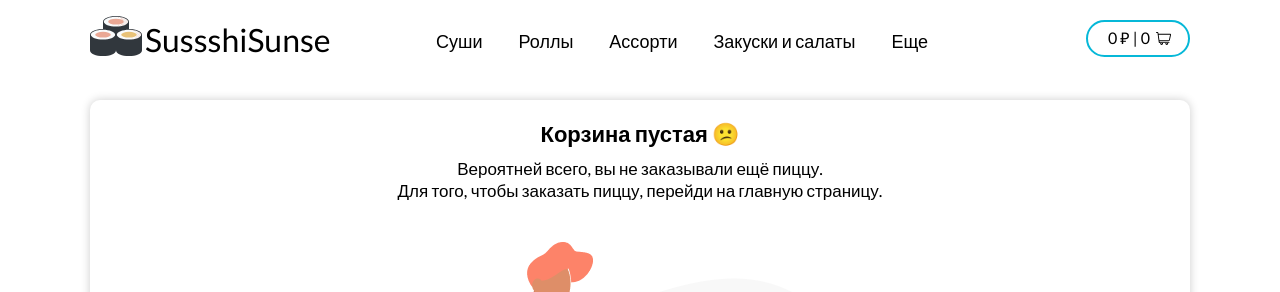
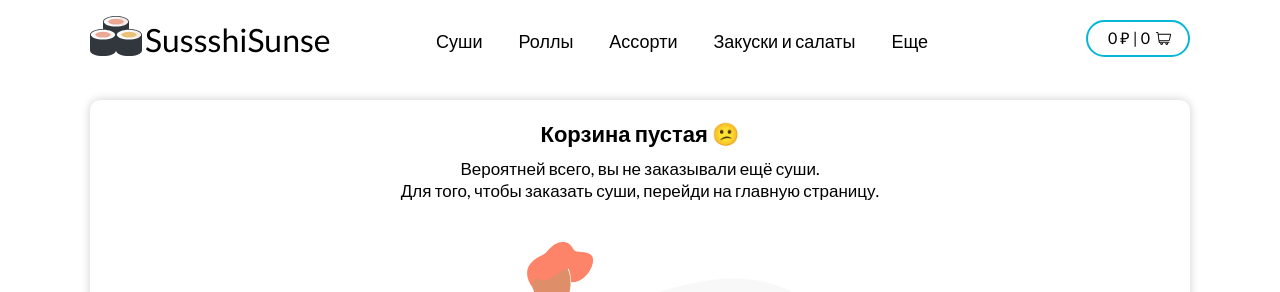
Before and after one commit to Joki44/sussshi-sunse, a React (Create React App) app: page /cart in a window 1280 px wide. Shown: the top 292 px of the page. Built offline with nearby package versions, Linux system fonts and the light colour scheme; no server answers.

Commit message:
fix text for empty cart

```diff
--- a/src/components/EmptyCart.jsx
+++ b/src/components/EmptyCart.jsx
@@ -14,9 +14,9 @@ function EmptyCart() {
     return (
         <section className={style.empty_cart}>
                 <h2>Корзина пустая 😕</h2>
-                <p className="">
-                    Вероятней всего, вы не заказывали ещё пиццу.<br />
-                    Для того, чтобы заказать пиццу, перейди на главную страницу.
+                <p>
+                    Вероятней всего, вы не заказывали ещё суши.<br />
+                    Для того, чтобы заказать суши, перейди на главную страницу.
                 </p>
                 <div className={style.img}>
                     <img src={cartEmptyImg} alt="Empty cart" />
```
